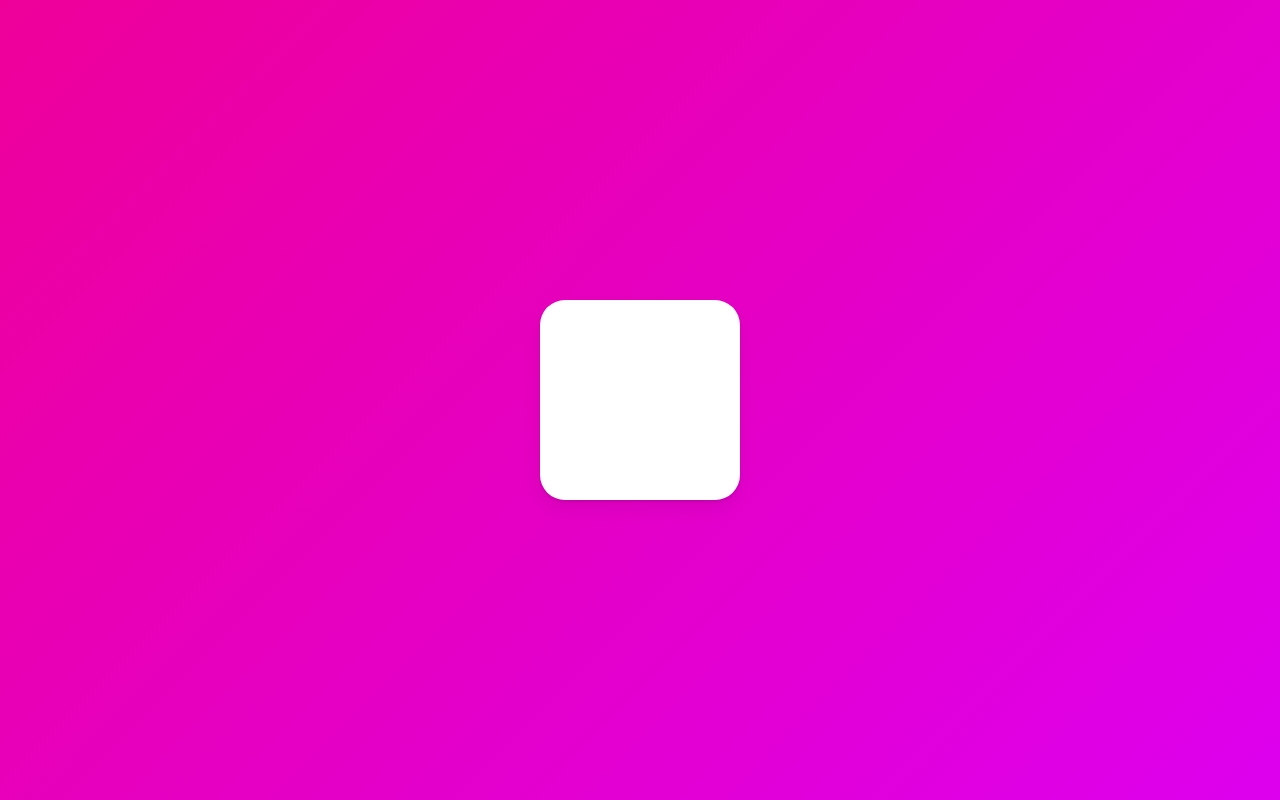
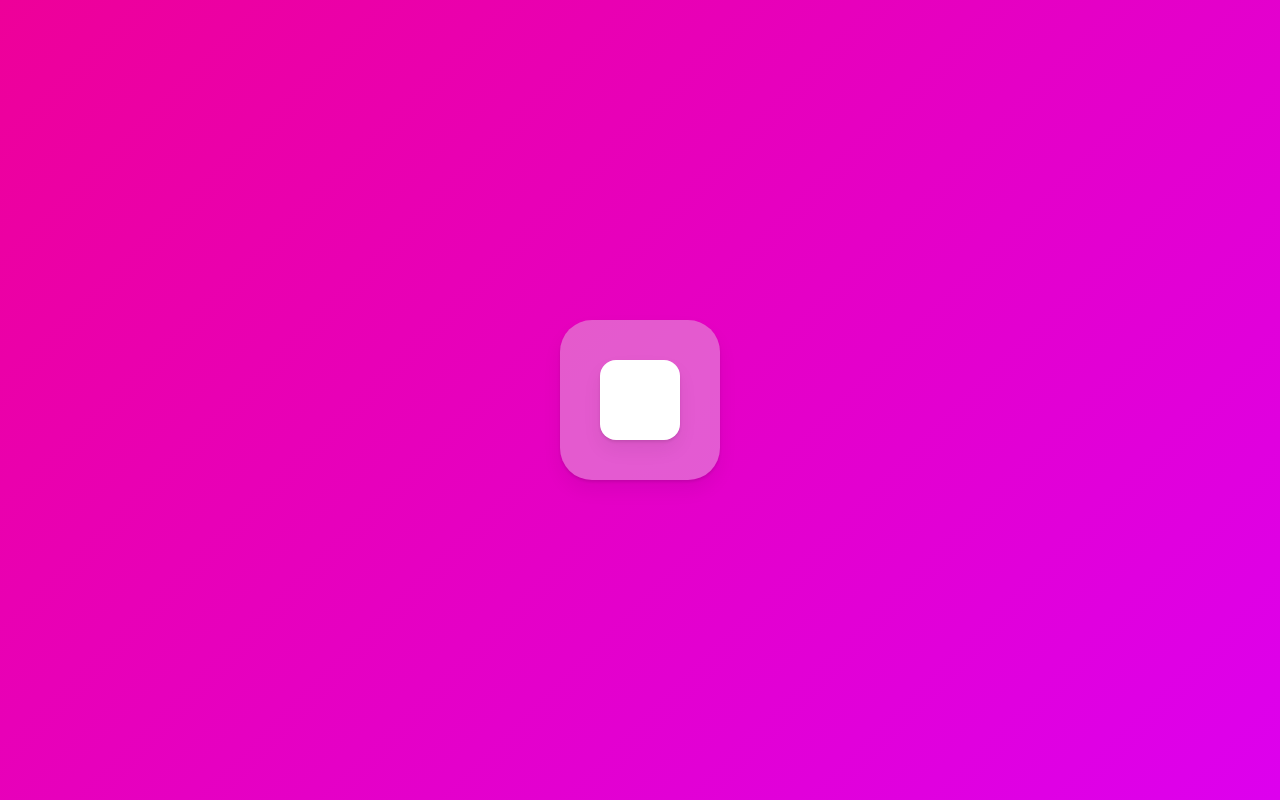
Before and after one commit to daveg7lee/framer-motion, a React (Create React App) app: page / in a window 1280 px wide. Built offline with nearby package versions, Linux system fonts and the light colour scheme.

Commit message:
Gestures part Two

```diff
--- a/src/App.tsx
+++ b/src/App.tsx
@@ -1,4 +1,5 @@
 import styled from 'styled-components';
+import { useRef } from 'react';
 import { motion } from 'framer-motion';
 
 const Wrapper = styled.div`
@@ -10,34 +11,36 @@
 `;
 
 const Box = styled(motion.div)`
-  width: 200px;
-  height: 200px;
+  width: 80px;
+  height: 80px;
   background-color: white;
-  border-radius: 25px;
+  border-radius: 20%;
   box-shadow: 0 2px 3px rgba(0, 0, 0, 0.1), 0 10px 20px rgba(0, 0, 0, 0.06);
 `;
 
-const BoxVar = {
-  hover: {
-    scale: 1.5,
-    rotate: 90,
-  },
-  tap: {
-    borderRadius: '100%',
-    scale: 1,
-    rotate: -90,
-  },
-};
+const Container = styled(motion.div)`
+  width: 160px;
+  height: 160px;
+  background-color: rgba(225, 225, 225, 0.4);
+  border-radius: 20%;
+  box-shadow: 0 2px 3px rgba(0, 0, 0, 0.1), 0 10px 20px rgba(0, 0, 0, 0.06);
+  display: flex;
+  justify-content: center;
+  align-items: center;
+`;
 
 function App() {
+  const ContainerRef = useRef<HTMLDivElement>(null);
   return (
     <Wrapper>
-      <Box
-        drag
-        variants={BoxVar}
-        whileHover={BoxVar.hover}
-        whileTap={BoxVar.tap}
-      />
+      <Container dragDirectionLock ref={ContainerRef}>
+        <Box
+          drag
+          dragConstraints={ContainerRef}
+          dragSnapToOrigin
+          dragElastic={0.7}
+        />
+      </Container>
     </Wrapper>
   );
 }
```
